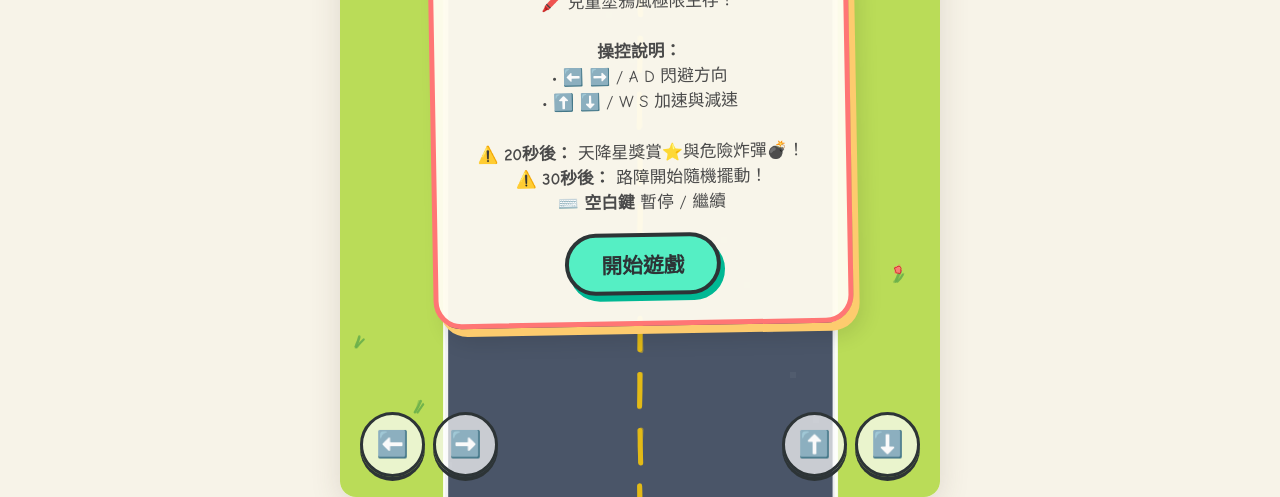
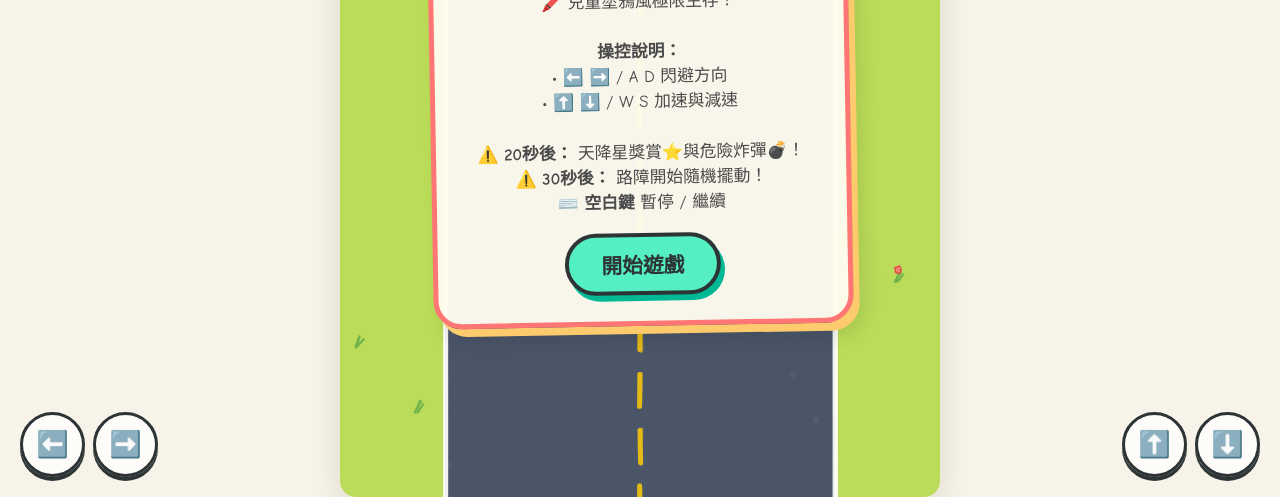
Before and after one commit to lonely87513/chubby-dino-bike-rush, a plain HTML site: page index.html in a window 1280 px wide. Shown: the part 303-800 px from the top of the page. Drawn offline with Linux system fonts and the light colour scheme; a web font is replaced by a local one.

Commit message:
Fix: pin D-pad to viewport with position: fixed for mobile Chrome
- Change .touch-controls from position: absolute to position: fixed
- Use bottom: max(20px, env(safe-area-inset-bottom)) for iOS safe area
- Ensures D-pad always visible regardless of #game-container layout quirks
- z-index 15 unchanged (above canvas, below start/game-over screens)
- All button styling, pointer-events behavior, and game logic preserved

```diff
--- a/index.html
+++ b/index.html
@@ -203,8 +203,8 @@
 
  /* On-Screen Touch Controls for Mobile */
  .touch-controls {
- position: absolute;
- bottom: 20px;
+ position: fixed;
+ bottom: max(20px, env(safe-area-inset-bottom));
  left: 0;
  right: 0;
  display: flex;
```
